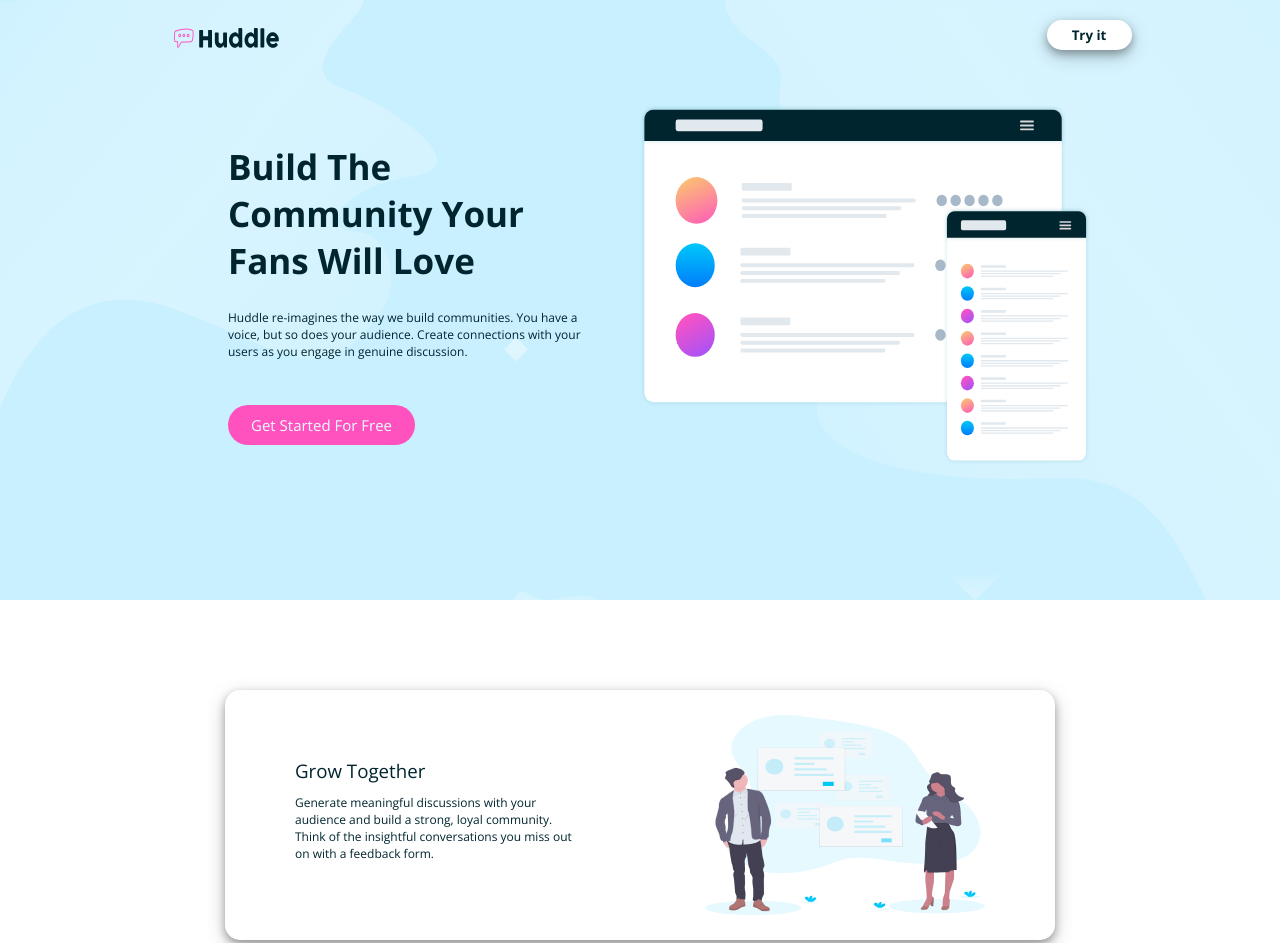
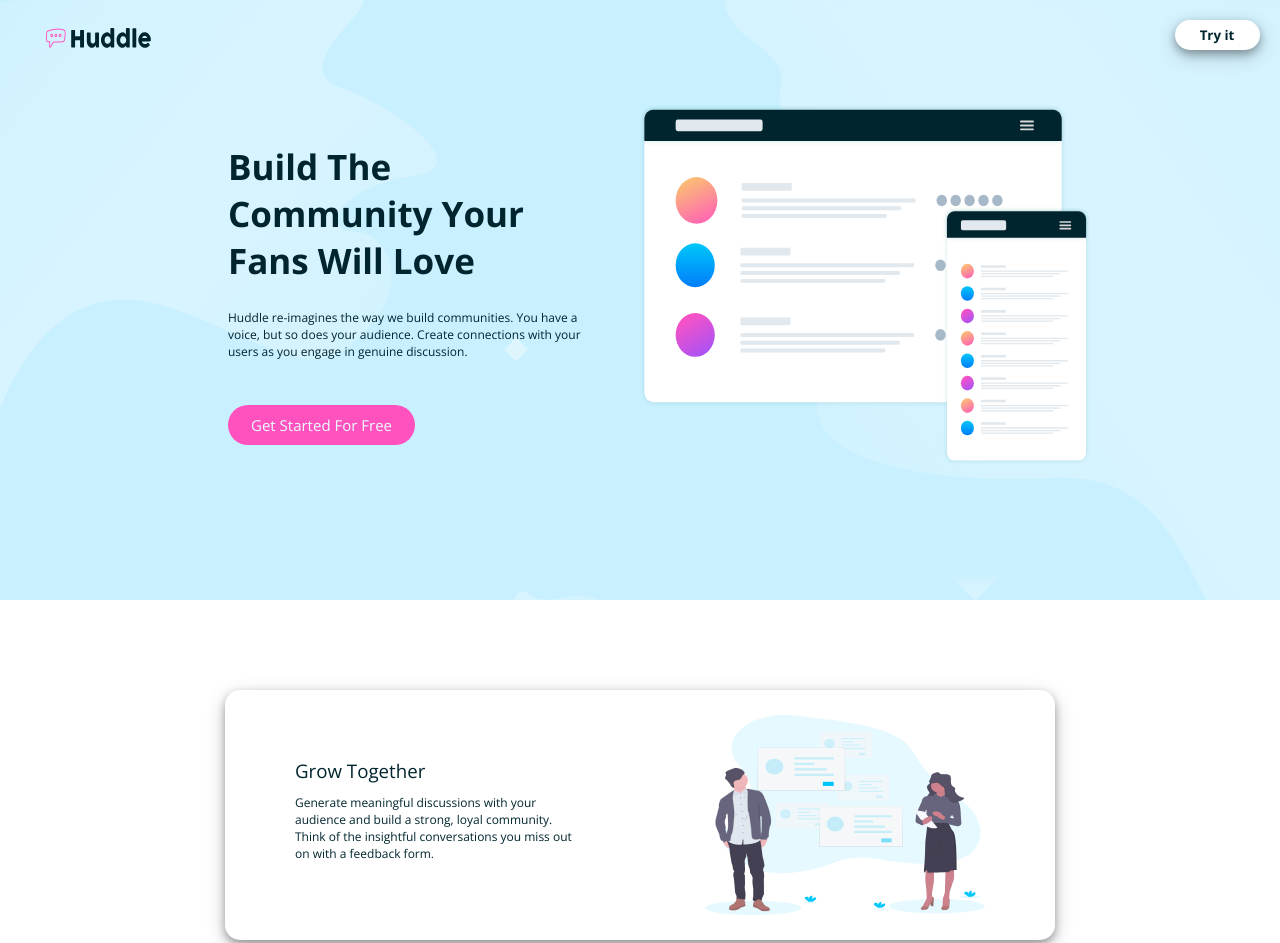
Before and after one commit to Lftobs/page-task, a plain HTML site: page index.html in a window 1280 px wide. Shown: the top 943 px of the page. Drawn offline with nearby package versions, Linux system fonts and the light colour scheme.

Commit message:
Update style.css

```diff
--- a/style.css
+++ b/style.css
@@ -13,7 +13,7 @@ header {
 }
 .nav {
     display: flex;
-    gap:60%;
+    gap:80%;
     margin-bottom: 55px;
     justify-content: center;
 }
```
